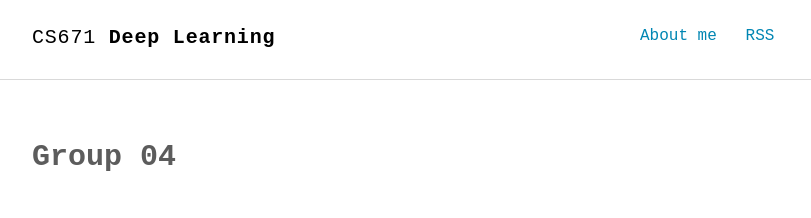
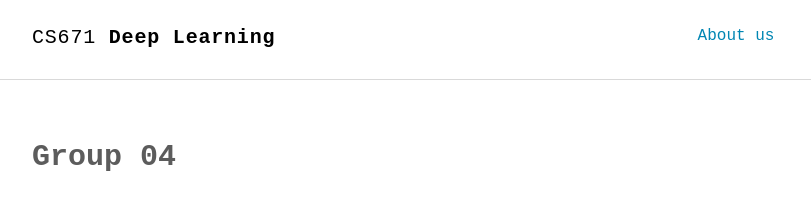
Before and after one commit to Kaustubh1Verma/CS671_Deep-Learning_2019, a Jekyll site: the page built from index.html, in a window 1280 px wide. Shown: the top 218 px of the page, without its empty margins (232-1043 px from the left). Built offline with Jekyll 4.4.1, drawn with Linux system fonts in a browser that asks for light colours; some web fonts are replaced.

Commit message:
Update nav.html
Removes RSS from nav bar. Also changes About me to About us.

```diff
--- a/_includes/nav.html
+++ b/_includes/nav.html
@@ -3,8 +3,7 @@
   <div class="container">
     <h1 class="logo"><a href="{{ '/' | prepend: site.baseurl | prepend: site.url }}">{{ site.title_left }}<span>{{ site.title_right }}</span></a></h1>
     <ul class="navbar">
-      <li><a href="{{ '/about' | prepend: site.baseurl | prepend: site.url }}">About me</a></li>
-      <li><a href="{{ "/feed.xml" | prepend: site.baseurl | prepend: site.url }}" target="_blank">RSS</a></li>
+      <li><a href="{{ '/about' | prepend: site.baseurl | prepend: site.url }}">About us</a></li>
     </ul>
   </div>
 </nav>
```
